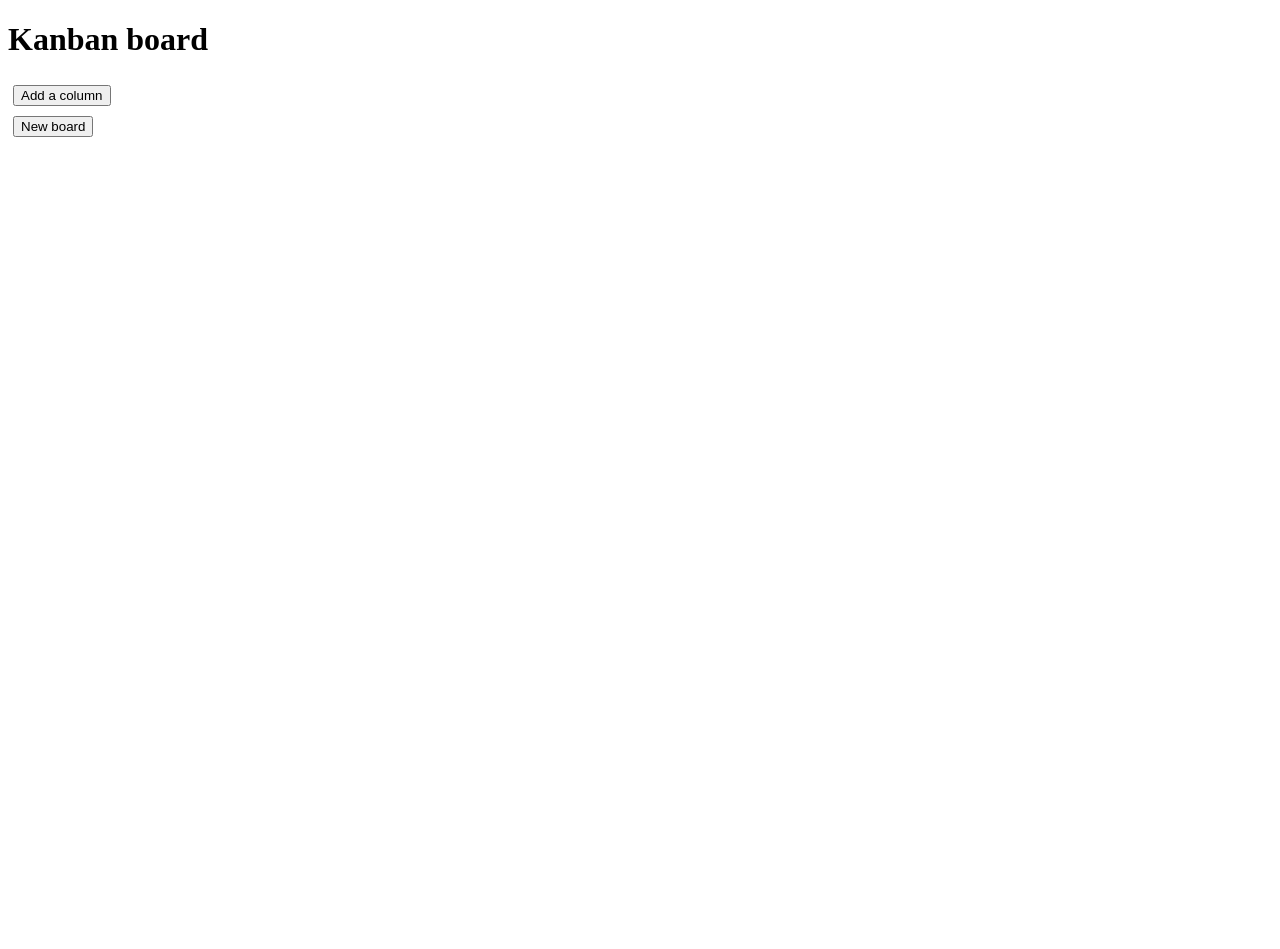
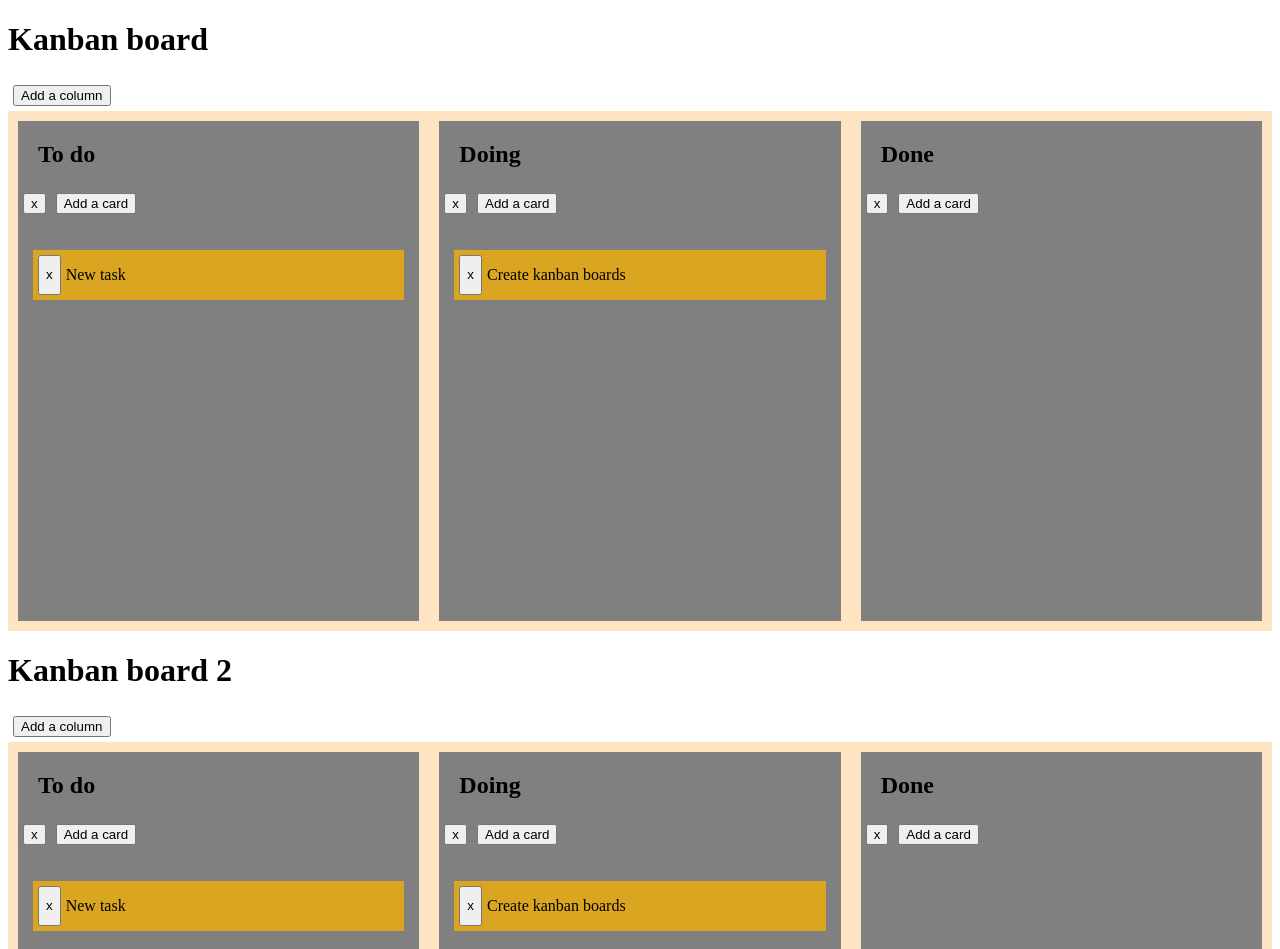
Before and after one commit to jaceksanko/App_JQuery_Kanban, a website: page index.html in a window 1280 px wide. Shown: the top 949 px of the page. Before the commit the page ends 800 px from the top, so only its background shows below. Drawn offline with nearby package versions, Linux system fonts and the light colour scheme.

Commit message:
Add second board and repair bugs

```diff
--- a/index.html
+++ b/index.html
@@ -11,7 +11,14 @@
         <h1>Kanban board</h1>
         <button class="create-column">Add a column</button>
         <div class="column-container"></div>
-	</div>
+    </div>
+
+    <div id="board2" class="board">
+        <h1>Kanban board 2</h1>
+        <button class="create-column2">Add a column</button>
+        <div class="column-container"></div>
+    </div>
+
 
     <script src="https://code.jquery.com/jquery-3.0.0.min.js" integrity="sha256-JmvOoLtYsmqlsWxa7mDSLMwa6dZ9rrIdtrrVYRnDRH0=" crossorigin="anonymous"></script>
     <script   src="https://code.jquery.com/ui/1.11.4/jquery-ui.min.js"   integrity="sha256-xNjb53/rY+WmG+4L6tTl9m6PpqknWZvRt0rO1SRnJzw="   crossorigin="anonymous"></script>
--- a/js/script.js
+++ b/js/script.js
@@ -72,9 +72,9 @@ $(function () {
         }
     }
 
-    function Board(name) {
+    function Board(name, divPalaceBoard) {
         this.name = name;
-        this.$element = $('#board .column-container');
+        this.$element = $(divPalaceBoard); //#board .column-container
     }
 
     Board.prototype = {
@@ -91,7 +91,7 @@ $(function () {
         },
         $element: $('#board .column-container')
     } */
-
+    var board = new Board('Kanban Board', '#board .column-container');
 
     function initSortable() {
         $('.column-card-list').sortable({
@@ -106,14 +106,7 @@ $(function () {
         board.addColumn(column);
     });
 
-    var $newBoard = $('<button>').addClass('btn-board').text('New board');
-    var divBoard =  $('.board');
-    divBoard.append($newBoard);
-
-    $newBoard.click(function() {
-    var board = new Board('Kanban Board');
-
-        // CREATING COLUMNS
+            // CREATING COLUMNS
     var todoColumn = new Column('To do');
     var doingColumn = new Column('Doing');
     var doneColumn = new Column('Done');
@@ -130,6 +123,30 @@ $(function () {
     // ADDING CARDS TO COLUMNS
     todoColumn.addCard(card1);
     doingColumn.addCard(card2);
-    })
 
+
+    var board2 = new Board('Kanban Boad 2', '#board2 .column-container');
+
+    $('.create-column2').click(function(){
+        var name = prompt('Enter a column name');
+        var column = new Column(name);
+        board2.addColumn(column);
+    });
+
+    var todoColumn2 = new Column('To do');
+    var doingColumn2 = new Column('Doing');
+    var doneColumn2 = new Column('Done');
+
+    // ADDING COLUMNS TO THE BOARD
+    board2.addColumn(todoColumn2);
+    board2.addColumn(doingColumn2);
+    board2.addColumn(doneColumn2);
+
+    // CREATING CARDS
+    var card11 = new Card('New task');
+    var card22 = new Card('Create kanban boards');
+
+    // ADDING CARDS TO COLUMNS
+    todoColumn2.addCard(card11);
+    doingColumn2.addCard(card22);
 })
```
